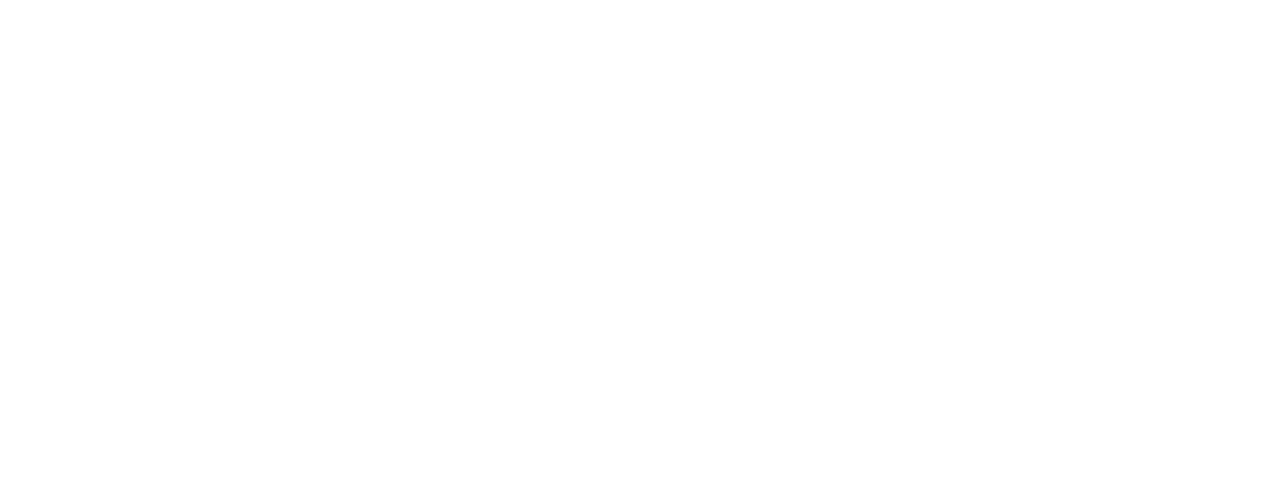
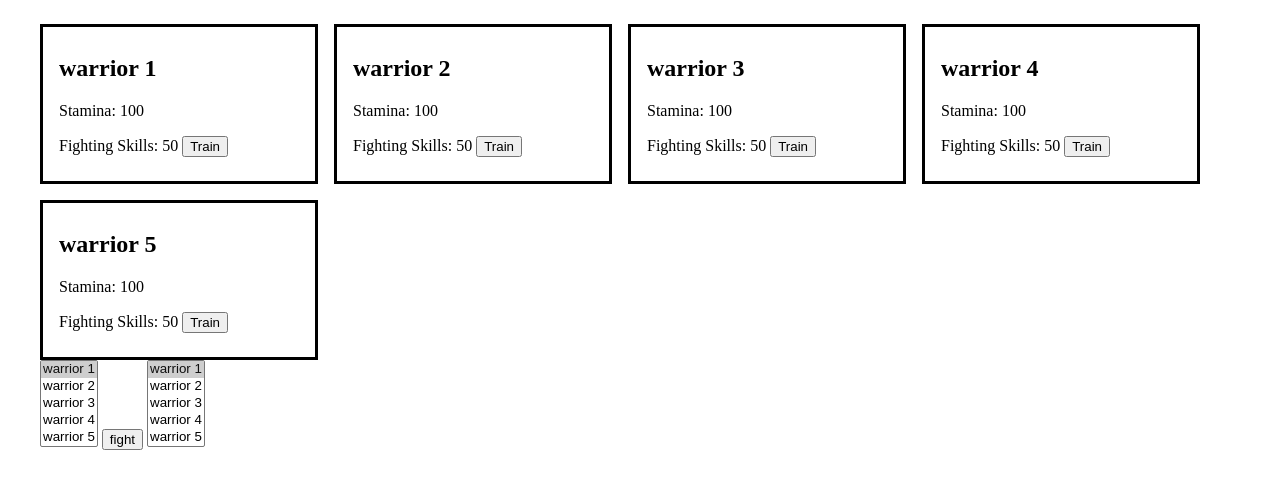
Before and after one commit to vandervennetart/FrontEndDevelopment, a plain HTML site: page js/labo05/index.html in a window 1280 px wide. Drawn offline with Linux system fonts and the light colour scheme.

Commit message:
labo05 klaar

```diff
--- a/js/labo05/index.html
+++ b/js/labo05/index.html
@@ -9,8 +9,20 @@
 </head>
 <body>
     <div class="container">
-        <div id="wariors"></div>
-    <div id="battle"></div>
+        <section id="warriorContainer" class="wContainer">
+
+        </section>
+        <section id="battleGround">
+            <select name="names1" id="names1">
+
+            </select>
+
+            <button id="fight">fight</button>
+
+            <select name="names2" id="names2">
+
+            </select>
+        </section>
     </div>
 
 </body>
--- a/js/labo05/main.js
+++ b/js/labo05/main.js
@@ -34,17 +34,17 @@
             this.log.push("Trained and lost 5 stamina");
         }
 
-        retreat() {
+        #retreat() {
             this.#stamina -= 5;
             this.log.push("Forced to retreat, lost 5 stamina");
         }
 
-        advance() {
+        #advance() {
             this.#stamina += 20;
             this.log.push("Advancing, gained 20 stamina");
         }
 
-        takeHit() {
+        #takeHit() {
             this.#stamina -= 20;
             this.log.push("Defeated, lost 20 stamina");
         }
@@ -55,26 +55,125 @@
             }
 
             if (attacker.strength === defender.strength) {
-                attacker.retreat();
+                attacker.#retreat();
+                return;
             }
 
-            if (attacker.strength >= defender.strength) {
-                attacker.advance();
-                defender.takeHit();
+            if (attacker.strength > defender.strength) {
+                attacker.#advance();
+                defender.#takeHit();
+                return;
             }
 
-            if (attacker.strength <= defender.strength) {
-                defender.advance();
-                attacker.takeHit();
+            if (attacker.strength < defender.strength) {
+                defender.#advance();
+                attacker.#takeHit();
+                return;
             }
         }
     }
 
-    const warrior1 = new Warrior(100, 50, "warrior 1");
-    const warrior2 = new Warrior(100, 50, "warrior 2");
-    warrior1.train();
-    warrior2.train();
-    Warrior.battle(warrior1, warrior2);
-    Warrior.battle(warrior2, warrior1);
-    console.log(warrior1.log, warrior1.stamina, warrior1.skills); // -> [ "Trained and lost 5 stamina", "Forced to retreat, lost 5 stamina", "Defeated, lost 20 stamina" ] 70 60 console.log(warrior2.log, warrior2.stamina, warrior2.skills) // -> [ "Trained and lost 5 stamina", "Advancing, gained 20 stamina" ] 115 60
+    class WarriorView {
+        warrior;
+        #container;
+        #staminaElement;
+        #skillsElement;
+        #logElement;
+
+        constructor(warrior, container) {
+            this.warrior = warrior;
+            this.#container = container;
+            this.render();
+        }
+
+        render() {
+            const div = document.createElement("div");
+            div.classList.add("warrior");
+
+            div.innerHTML = `
+                <h2>${this.warrior.name}</h2>
+                <p>Stamina: <span class="stamina"></span></p>
+                <p>Fighting Skills: <span class="skills"></span> <button class="train-button">Train</button> </p>
+                <ul class="log"></ul>
+            `;
+
+            this.#staminaElement = div.querySelector(".stamina");
+            this.#skillsElement = div.querySelector(".skills");
+            this.#logElement = div.querySelector("ul.log");
+
+            div.querySelector(".train-button").addEventListener("click", () =>
+                this.train()
+            );
+
+            this.#container.appendChild(div);
+
+            this.update();
+        }
+
+        update() {
+            this.#staminaElement.innerText = this.warrior.stamina;
+            this.#skillsElement.innerText = this.warrior.skills;
+
+            for (
+                let i = this.#logElement.querySelectorAll("li").length;
+                i < this.warrior.log.length;
+                i++
+            ) {
+                const li = document.createElement("li");
+                li.innerText = this.warrior.log[i];
+                this.#logElement.appendChild(li);
+            }
+        }
+
+        train() {
+            this.warrior.train();
+            this.update();
+        }
+    }
+
+    const warriorContainer = document.querySelector("#warriorContainer");
+    const warriors = [];
+    const warriorViews = [];
+
+    for (let i = 0; i < 5; i++) {
+        warriors.push(new Warrior(100, 50, `warrior ${i + 1}`));
+        warriorViews.push(new WarriorView(warriors[i], warriorContainer));
+    }
+
+    const names1 = document.querySelector("#names1");
+    const names2 = document.querySelector("#names2");
+    const fightBtn = document.querySelector("#fight");
+
+    warriorViews.forEach((e) => {
+        const option = document.createElement("option");
+        option.setAttribute("value", e.warrior.name);
+        option.innerText = e.warrior.name;
+
+        const option2 = document.createElement("option");
+        option2.setAttribute("value", e.warrior.name);
+        option2.innerText = e.warrior.name;
+
+        names1.appendChild(option);
+        names2.appendChild(option2);
+    });
+
+    names1.setAttribute("size", warriorViews.length);
+    names2.setAttribute("size", warriorViews.length);
+
+    const battle = function () {
+        if (!names1.value || !names2.value) return;
+
+        const krijgerViewEen = warriorViews.find(
+            (e) => e.warrior.name === names1.value
+        );
+        const krijgerViewTwee = warriorViews.find(
+            (e) => e.warrior.name === names2.value
+        );
+
+        Warrior.battle(krijgerViewEen.warrior, krijgerViewTwee.warrior);
+        krijgerViewEen.update();
+        krijgerViewTwee.update();
+    };
+
+    fightBtn.addEventListener("click", battle);
 })();
--- a/js/labo05/style.css
+++ b/js/labo05/style.css
@@ -0,0 +1,16 @@
+.container{
+    margin: auto;
+    padding: 1rem 2rem;
+}
+
+.warrior{
+    border: solid;
+    padding: .5rem 1rem;
+    min-width: 15rem;
+}
+
+.wContainer{
+    display: flex;
+    flex-wrap: wrap;
+    gap: 1rem;
+}
```
Also changed, not shown: 1 other file.
